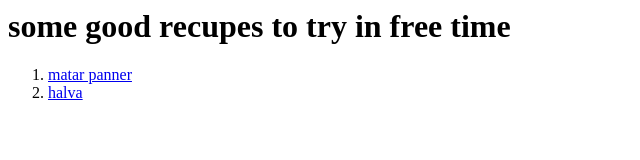
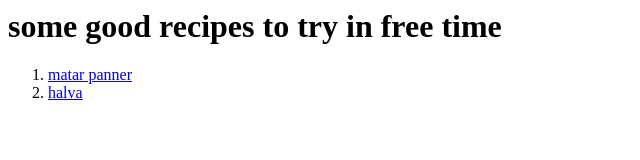
Before and after one commit to nik200503/odin_recipes, a plain HTML site: page index.html in a window 1280 px wide. Shown: the whole page, without its empty margins (0-640 px from the left). Drawn offline with Linux system fonts and the light colour scheme.

```diff
--- a/index.html
+++ b/index.html
@@ -5,7 +5,7 @@
     <title>Odin_recipes</title>
 </head>
 <body>
-    <h1>some good recupes to try in free time</h1>
+    <h1>some good recipes to try in free time</h1>
     <ol>
         <li><a href="recipe1.html">matar panner</a></li>
         <li><a href="recipe2.html">halva</a></li>
```
